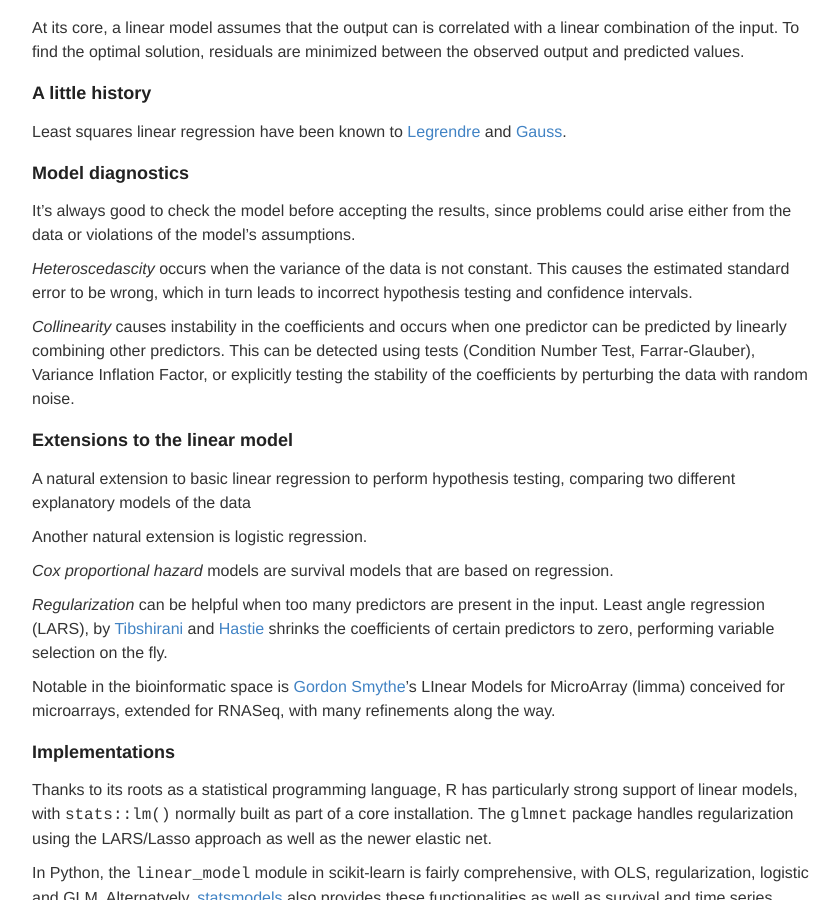
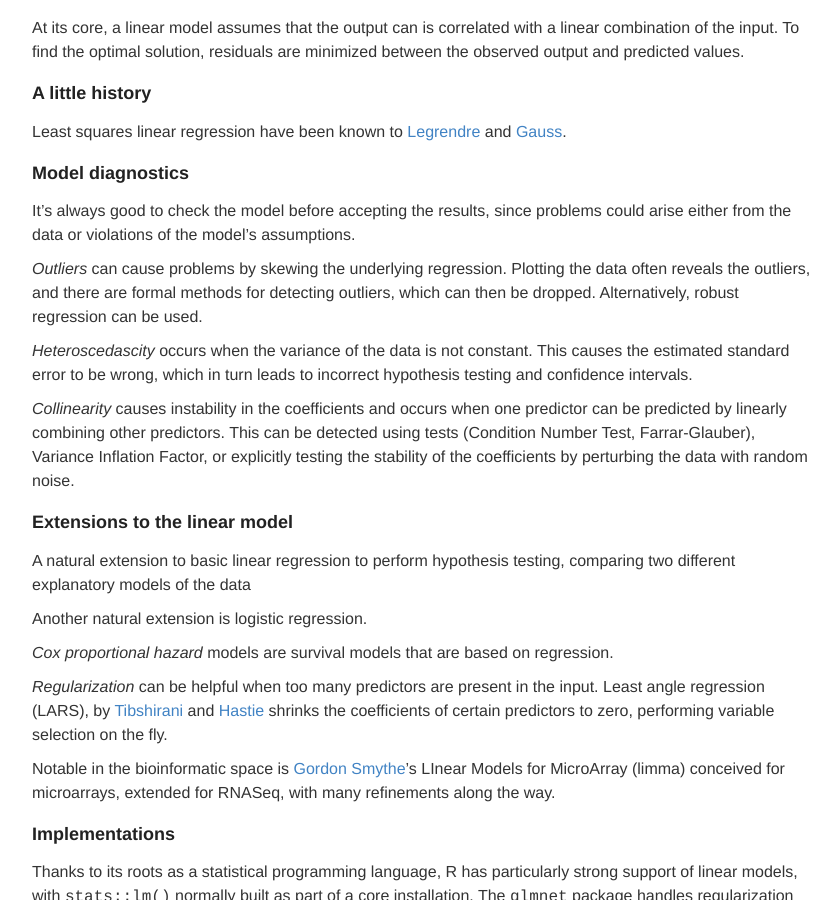
Before and after one commit to ptvan/ptvan.github.io, a Jekyll site: the page built from _posts/2020-10-10-linear-models.md, in a window 1280 px wide and 900 px high, scrolled down 370 px. Shown: the whole window, without its empty margins (218-1058 px from the left). Built offline with Jekyll 4.4.1, drawn with Linux system fonts in a browser that asks for light colours.

Commit message:
added outliers

```diff
--- a/_posts/2020-10-10-linear-models.md
+++ b/_posts/2020-10-10-linear-models.md
@@ -16,6 +16,8 @@ Least squares linear regression have been known to [Legrendre](https://en.wikipe
 ### Model diagnostics
 
 It's always good to check the model before accepting the results, since problems could arise either from the data or violations of the model's assumptions.
+
+*Outliers* can cause problems by skewing the underlying regression. Plotting the data often reveals the outliers, and there are formal methods for detecting outliers, which can then be dropped. Alternatively, robust regression can be used.
 
 *Heteroscedascity* occurs when the variance of the data is not constant. This causes the estimated standard error to be wrong, which in turn leads to incorrect hypothesis testing and confidence intervals.
 
```
